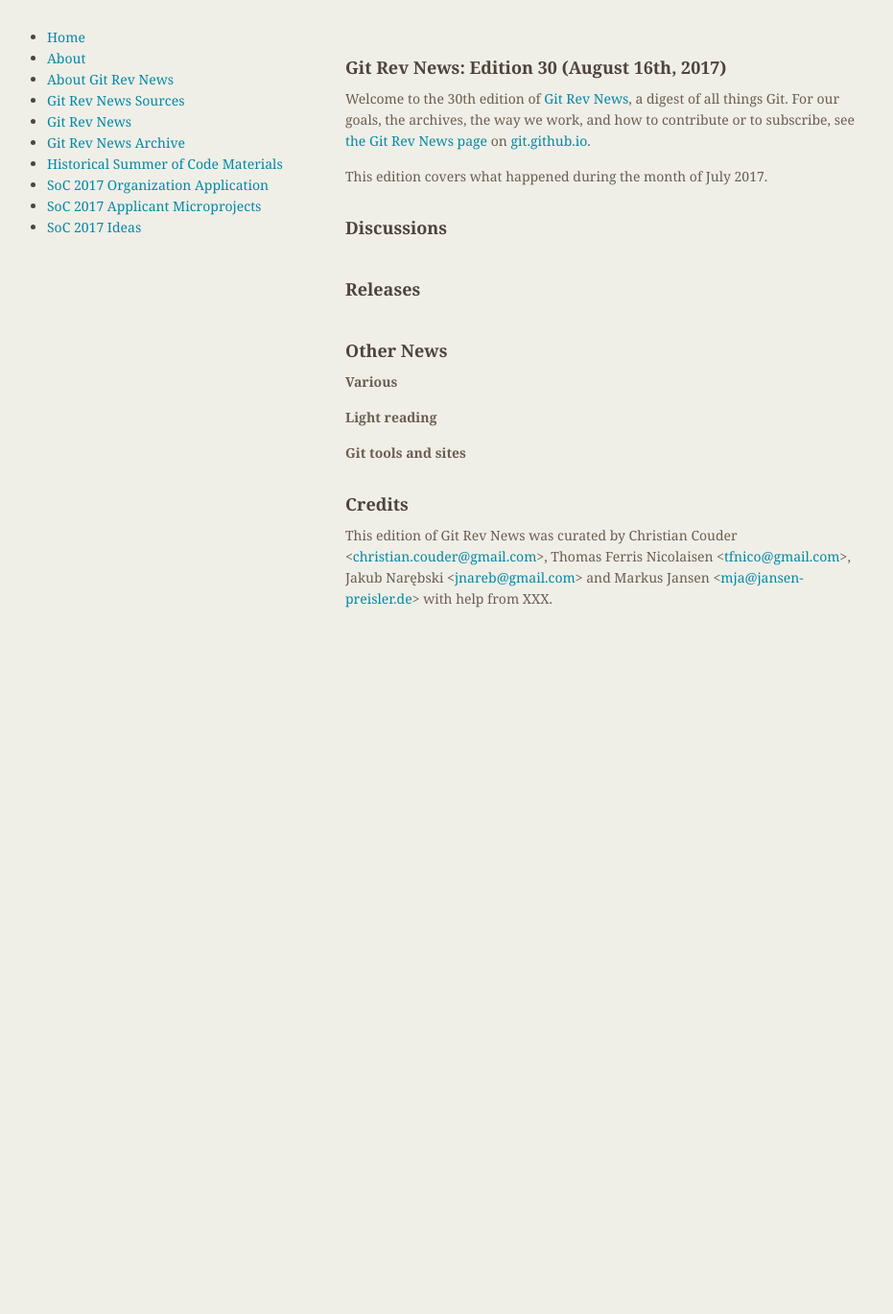
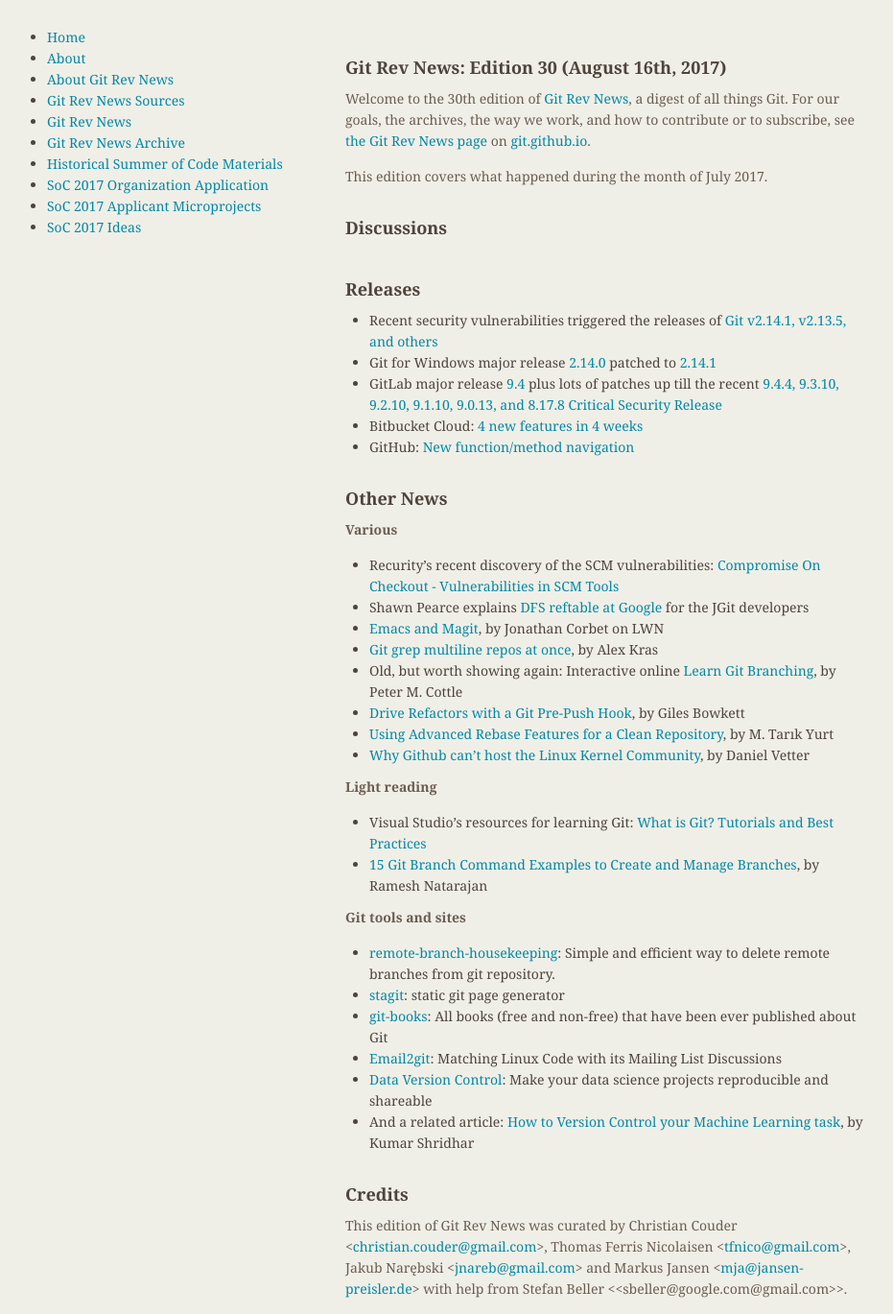
Before and after one commit to git/git.github.io, a Jekyll site: the page built from rev_news/drafts/edition-30.md, in a window 1280 px wide. Shown: the whole page at 96% size, without its empty margins (174-1105 px from the left). Built offline with Jekyll 4.4.1, drawn with Linux system fonts in a browser that asks for light colours; before the commit the page ends 900 px from its top, so only the background shows below that.

Commit message:
rn-30: Add links and releases

```diff
--- a/rev_news/drafts/edition-30.md
+++ b/rev_news/drafts/edition-30.md
@@ -35,17 +35,38 @@
 
 ## Releases
 
+* Recent security vulnerabilities triggered the releases of [Git v2.14.1, v2.13.5, and others](https://public-inbox.org/git/xmqqh8xf482j.fsf@gitster.mtv.corp.google.com/T/)
+* Git for Windows major release [2.14.0](https://github.com/git-for-windows/git/releases/tag/v2.14.0.windows.1) patched to [2.14.1](https://github.com/git-for-windows/git/releases/tag/v2.14.1.windows.1)
+* GitLab major release [9.4](https://about.gitlab.com/2017/07/22/gitlab-9-4-released/) plus lots of patches up till the recent [9.4.4, 9.3.10, 9.2.10, 9.1.10, 9.0.13, and 8.17.8 Critical Security Release](https://about.gitlab.com/2017/08/10/gitlab-9-dot-4-dot-4-released/)
+* Bitbucket Cloud: [4 new features in 4 weeks](https://blog.bitbucket.org/2017/07/27/4-features-in-4-weeks-heres-whats-new-in-bitbucket-cloud/)
+* GitHub: [New function/method navigation](https://github.com/blog/2407-quickly-review-changed-methods-and-functions-in-your-pull-requests)
 
 ## Other News
 
 __Various__
 
+* Recurity's recent discovery of the SCM vulnerabilities: [Compromise On Checkout - Vulnerabilities in SCM Tools](http://blog.recurity-labs.com/2017-08-10/scm-vulns)
+* Shawn Pearce explains [DFS reftable at Google](http://dev.eclipse.org/mhonarc/lists/jgit-dev/msg03389.html) for the JGit developers
+* [Emacs and Magit](https://lwn.net/Articles/727550/), by Jonathan Corbet on LWN
+* [Git grep multiline repos at once](https://www.alexkras.com/git-grep-multiline-repos-at-once/), by Alex Kras
+* Old, but worth showing again: Interactive online [Learn Git Branching](http://learngitbranching.js.org/), by Peter M. Cottle
+* [Drive Refactors with a Git Pre-Push Hook](http://gilesbowkett.blogspot.de/2017/08/drive-refactors-with-git-pre-push-hook.html), by Giles Bowkett
+* [Using Advanced Rebase Features for a Clean Repository](https://mtyurt.net/2017/08/08/git-using-advanced-rebase-features-for-a-clean-repository/), by M. Tarık Yurt
+* [Why Github can't host the Linux Kernel Community](http://blog.ffwll.ch/2017/08/github-why-cant-host-the-kernel.html), by Daniel Vetter
 
 __Light reading__
 
+* Visual Studio's resources for learning Git: [What is Git? Tutorials and Best Practices](https://www.visualstudio.com/learn-git/)
+* [15 Git Branch Command Examples to Create and Manage Branches](http://www.thegeekstuff.com/2017/06/git-branch/), by Ramesh Natarajan
 
 __Git tools and sites__
 
+* [remote-branch-housekeeping](https://github.com/hyperia-sk/remote-branch-housekeeping): Simple and efficient way to delete remote branches from git repository.
+* [stagit](https://git.codemadness.org/stagit/file/README.html): static git page generator
+* [git-books](https://github.com/ghrst/git-books): All books (free and non-free) that have been ever published about Git
+* [Email2git](https://www.linux.com/blog/email2git-matching-linux-code-its-mailing-list-discussions): Matching Linux Code with its Mailing List Discussions
+* [Data Version Control](https://dataversioncontrol.com/): Make your data science projects reproducible and shareable
+* And a related article: [How to Version Control your Machine Learning task](https://medium.com/towards-data-science/how-to-version-control-your-machine-learning-task-cad74dce44c4), by Kumar Shridhar
 
 ## Credits
 
@@ -54,4 +75,4 @@
 Thomas Ferris Nicolaisen &lt;<tfnico@gmail.com>&gt;,
 Jakub Narębski &lt;<jnareb@gmail.com>&gt; and
 Markus Jansen &lt;<mja@jansen-preisler.de>&gt;
-with help from XXX.
+with help from Stefan Beller &lt;<sbeller@google.com@gmail.com>&gt;.
```
